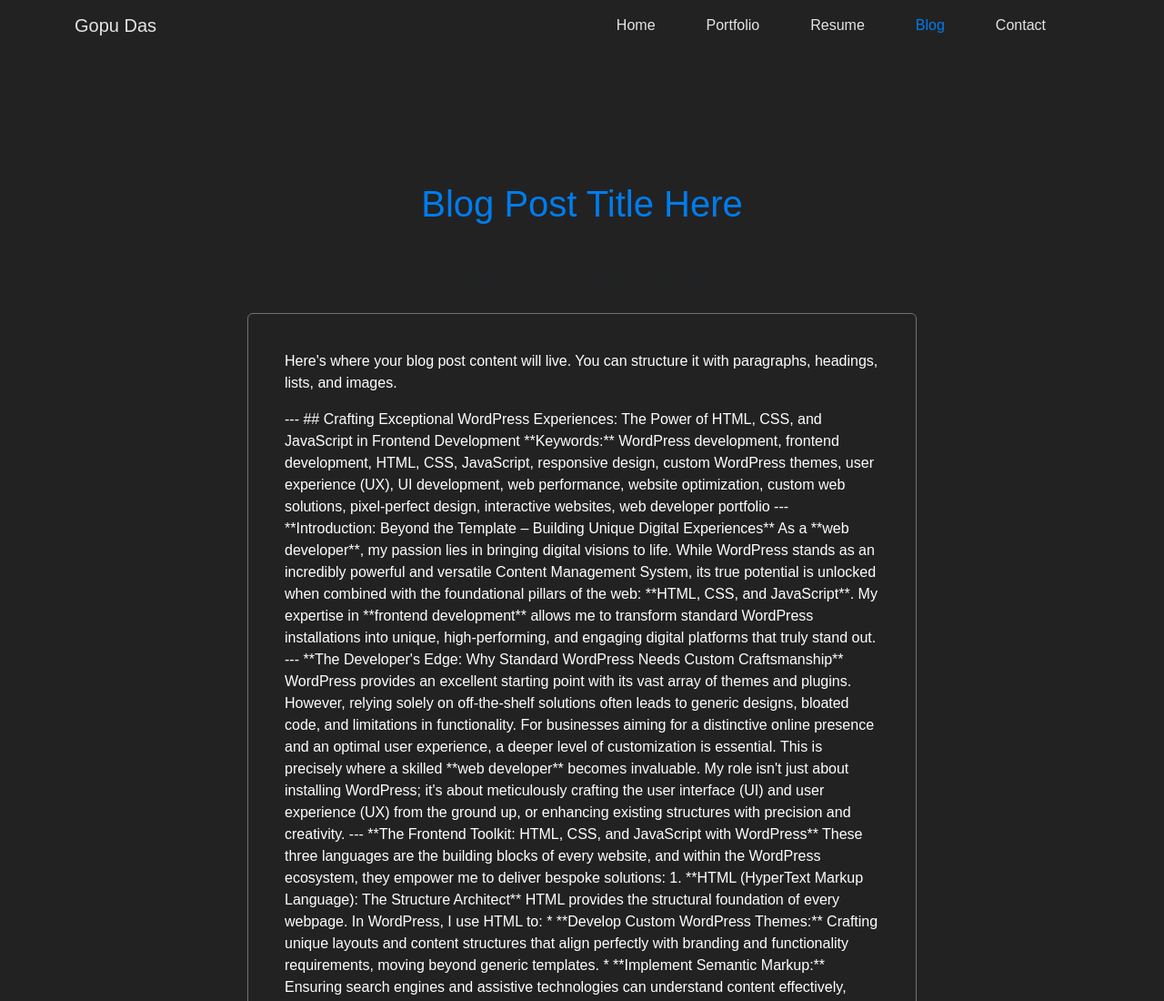
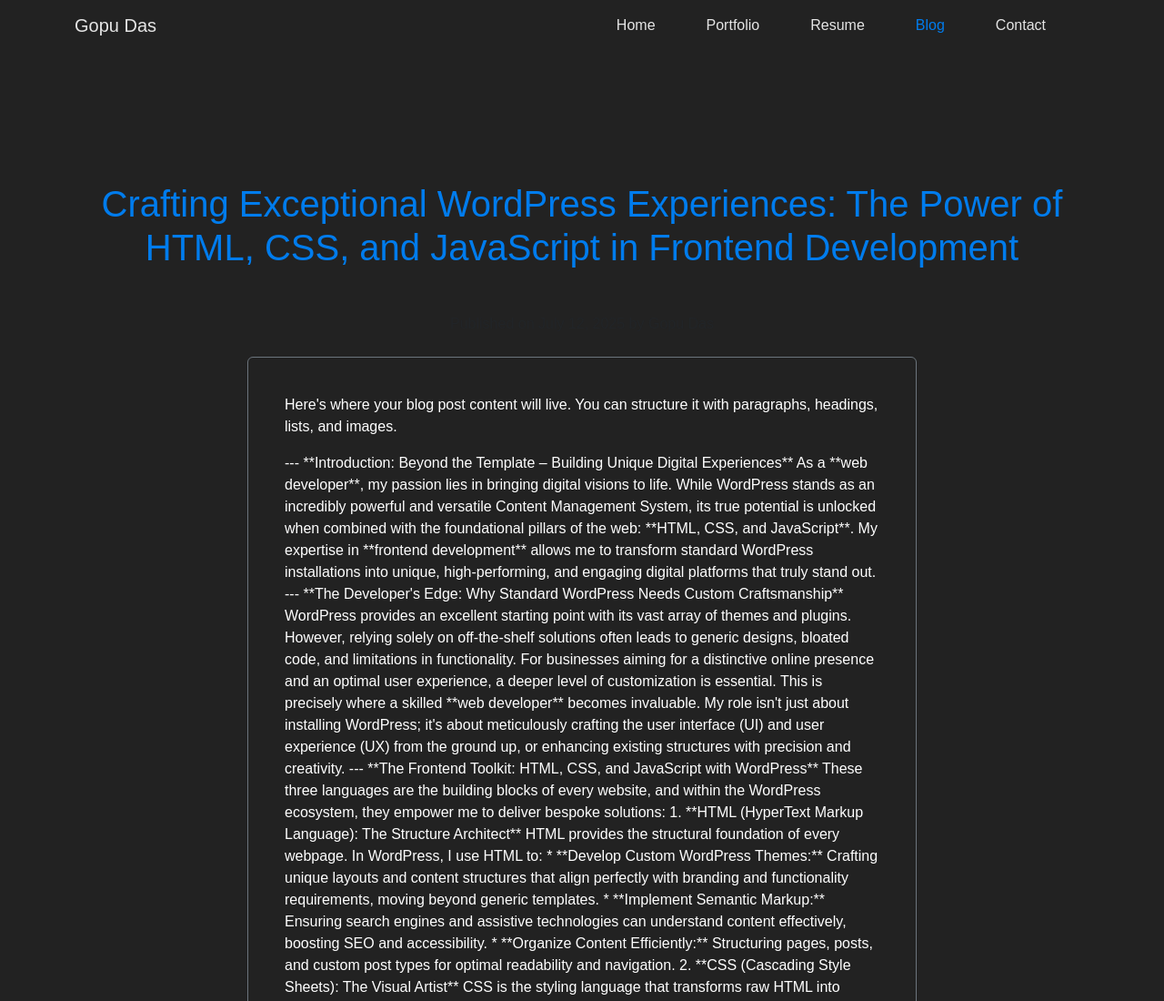
Before and after one commit to gopud45/Gopu.site, a plain HTML site: page blog-post-1.html in a window 1280 px wide. Shown: the top 1100 px of the page at 91% size. Drawn offline with nearby package versions, Linux system fonts and the light colour scheme; a script that the page names is missing.

Commit message:
Update blog-post-1.html

```diff
--- a/blog-post-1.html
+++ b/blog-post-1.html
@@ -44,7 +44,7 @@
         </header>
 
         <div class="container py-5 mt-5">
-            <h1 class="text-center gopu-text-accent mb-5 pt-5">Blog Post Title Here</h1>
+            <h1 class="text-center gopu-text-accent mb-5 pt-5">Crafting Exceptional WordPress Experiences: The Power of HTML, CSS, and JavaScript in Frontend Development</h1>
             <p class="text-center text-muted mb-4">Published on July 12, 2025 by Gopu Das</p>
 
             <div class="row justify-content-center">
@@ -55,11 +55,7 @@
 
                             ---
 
-                            ## Crafting Exceptional WordPress Experiences: The Power of HTML, CSS, and JavaScript in Frontend Development
 
-                            **Keywords:** WordPress development, frontend development, HTML, CSS, JavaScript, responsive design, custom WordPress themes, user experience (UX), UI development, web performance, website optimization, custom web solutions, pixel-perfect design, interactive websites, web developer portfolio
-
-                            ---
 
                             **Introduction: Beyond the Template – Building Unique Digital Experiences**
 
```
